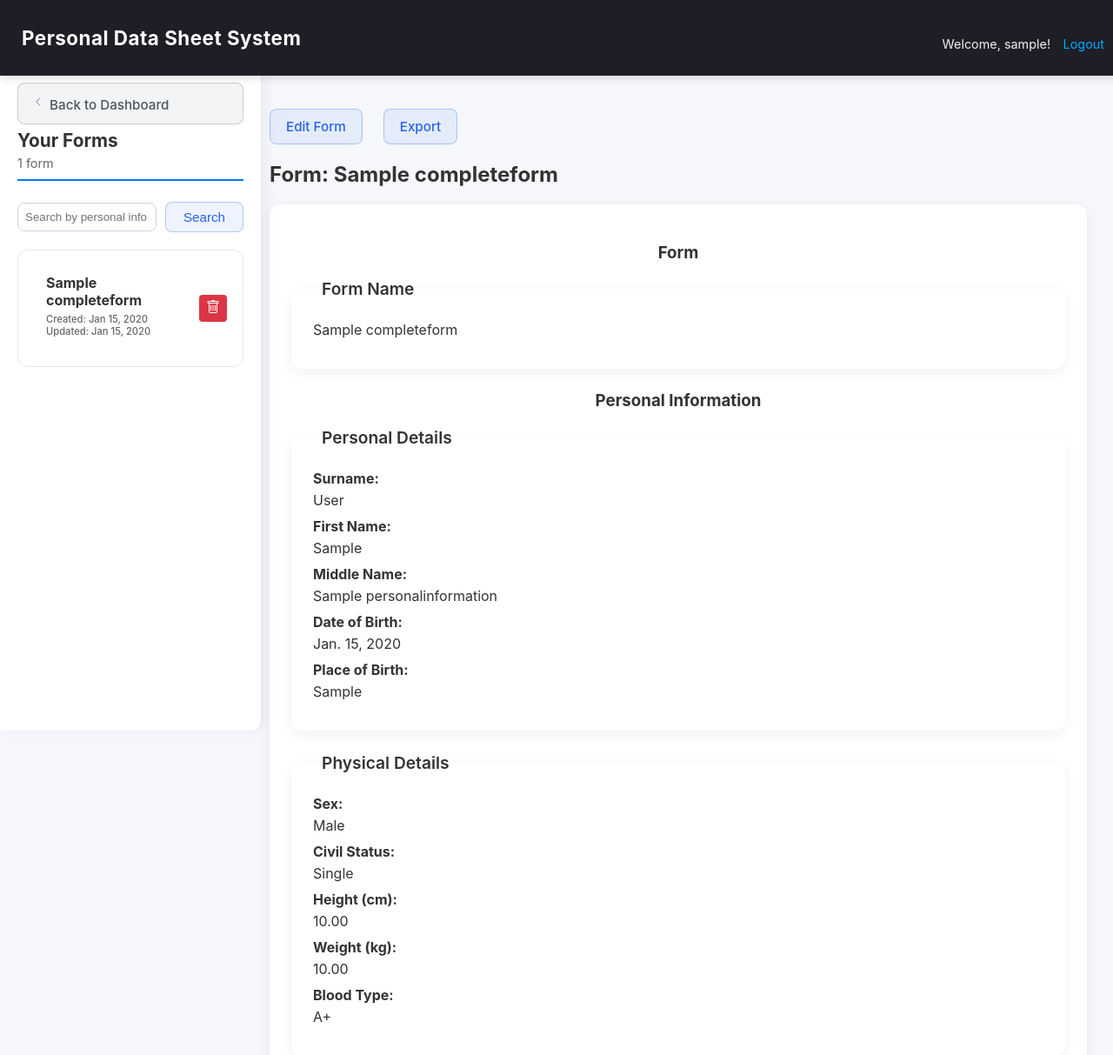
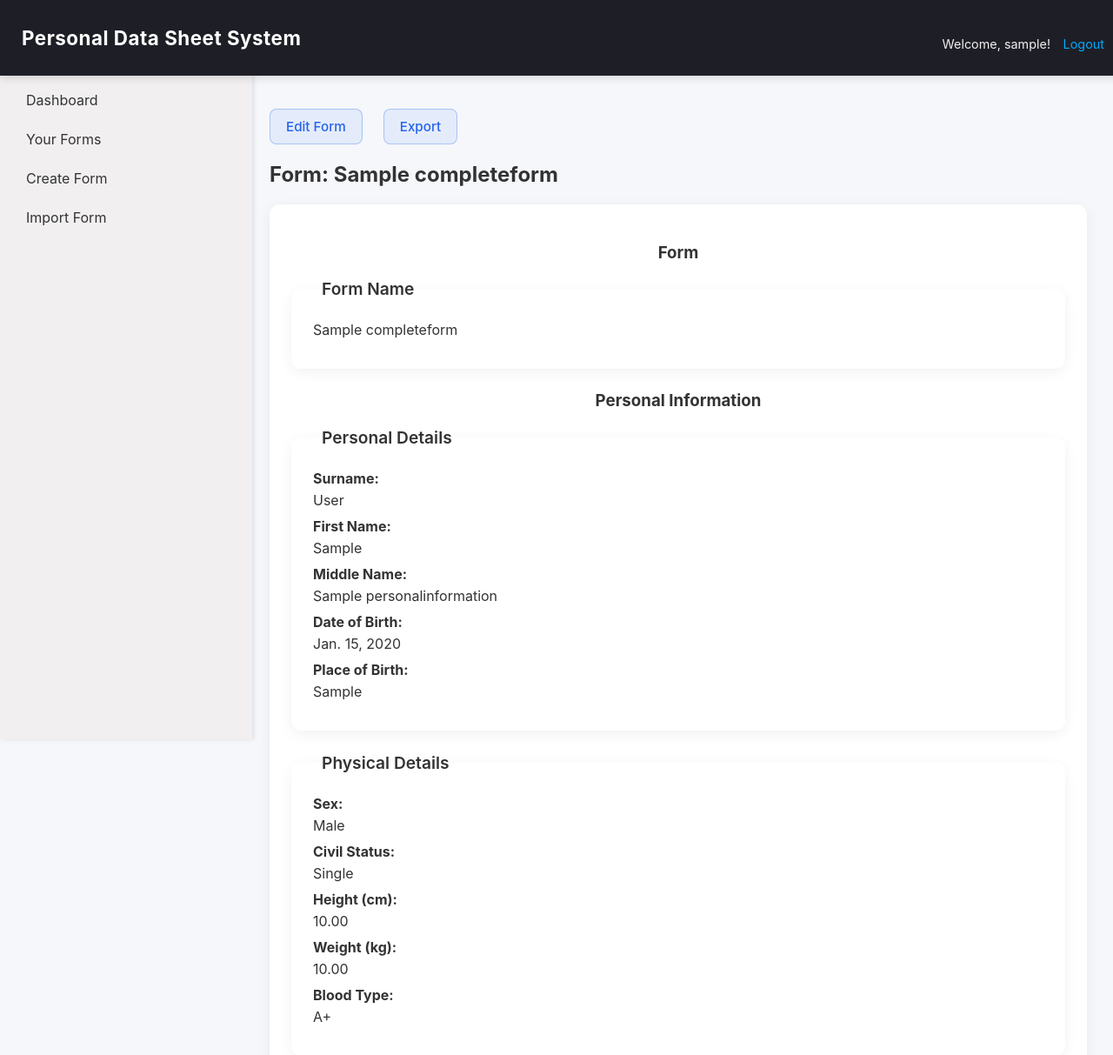
Before and after one commit to Gabrielkaos/PDS_SYSTEM_DJANGO, a Django app: page /forms/1 in a window 1280 px wide. Shown: the top 1213 px of the page at 87% size. Run offline with Django 4.2, Linux system fonts and the light colour scheme; a user stored in the database is signed in; tables that the repository leaves empty hold one stand-in row (values such as "Sample post").

Commit message:
changes in forms.html and sidebar style

```diff
--- a/pds_app/static/pds_app/css/style.css
+++ b/pds_app/static/pds_app/css/style.css
@@ -1,35 +1,6 @@
-.back-dashboard-btn {
-    display: inline-flex;
-    align-items: center;
-    gap: 8px;
-
-    padding: 10px 18px;
-    border-radius: 8px;
-
-    background: rgba(107, 114, 128, 0.08); /* same family as cancel-btn, view-btn */
-    border: 1px solid rgba(107, 114, 128, 0.3);
-    color: #4b5563;
-
-    text-decoration: none;
-    font-weight: 500;
-    font-size: 0.95rem;
-
-    backdrop-filter: blur(10px);
-    transition: all 0.3s ease;
-}
-
-.back-dashboard-btn:hover {
-    background: rgba(107, 114, 128, 0.15);
-    border-color: rgba(107, 114, 128, 0.5);
-    transform: translateY(-1px);
-    box-shadow: 0 4px 12px rgba(107, 114, 128, 0.2);
-    text-decoration: none;
-    color: #4b5563;
-}
 
 
-
-/*dashboard */
+/*dashboard =============================================*/
 
 .dashboard-container {
     max-width: 1200px;
@@ -43,7 +14,7 @@
     font-weight: 600;
 }
 
-/* Stats Grid */
+
 .stats-grid {
     display: grid;
     grid-template-columns: repeat(auto-fit, minmax(260px, 1fr));
@@ -91,7 +62,7 @@
     font-size: 0.9rem;
 }
 
-/* Quick Actions */
+
 .quick-actions {
     background: #ffffff;
     padding: 22px;
@@ -125,7 +96,6 @@
     backdrop-filter: blur(10px);
 }
 
-/* Button Colors Aligned to Global Theme Effects */
 .create-btn {
     background: rgba(16, 185, 129, 0.08);
     border: 1px solid rgba(16, 185, 129, 0.3);
@@ -164,7 +134,6 @@
     transform: translateY(-2px);
 }
 
-/* Recent Forms */
 .recent-section {
     background: #ffffff;
     padding: 22px;
@@ -216,13 +185,13 @@
     color: #6b7280;
 }
 
-/* Empty State */
+
 .empty-state {
     text-align: center;
     padding: 30px 20px;
     color: #666;
 }
-
+/*dashboard =============================================*/
 
 /*
 Search
@@ -480,17 +449,6 @@ forms.html
     color: white;
 }
 
-.empty-state {
-    text-align: center;
-    padding: 40px 20px;
-    color: #666;
-}
-
-.empty-state p {
-    margin-bottom: 15px;
-    font-size: 1.1em;
-}
-
 .create-first-btn {
     display: inline-block;
     padding: 10px 20px;
@@ -507,19 +465,7 @@ forms.html
     text-decoration: none;
 }
 
-.sidebar::after {
-    content: "";
-    display: block;
-    height: 60px;
-    flex-shrink: 0;
-}
 
-.sidebar a.disabled-link {
-    color: #aaa;
-    cursor: not-allowed;
-    pointer-events: none;
-    text-decoration: none;
-}
 
 .general-form table {
   width: 100%;
@@ -726,38 +672,64 @@ header p a {
     margin-top: 75px;
 }
 
+/* sidebar================================================= */
 
 .sidebar {
-    width: 260px;
-    background: #ffffff;
-    border-right: 1px solid #e5e7eb;
+    width: 250px;
+    background-color: #f1efef;
     padding: 20px;
-    height: calc(100vh - 75px);
+    padding-bottom: 40px;
+    box-shadow: 2px 0 5px rgba(0, 0, 0, 0.1);
+    height: calc(100vh - 85px);
     position: fixed;
     overflow-y: auto;
-    box-shadow: 4px 0 15px rgba(0,0,0,0.05);
-    border-radius: 0 12px 12px 0;
+    overflow-x: hidden;
+}
+
+.sidebar::after {
+    content: "";
+    display: block;
+    height: 60px;
+    flex-shrink: 0;
+}
+
+.sidebar a {
+    display: block;
+    color: #333;
+    text-decoration: none;
+    padding: 10px;
+    margin-bottom: 5px;
+    border-radius: 5px;
+}
+
+.sidebar a:hover {
+    background-color: #e0e0e0;
+}
+
+.sidebar a.active {
+    background-color: #00aaff;
+    color: white;
+    cursor: default;
+    pointer-events: none;
+}
+
+.sidebar span.active {
+    background-color: #00aaff;
+    color: white;
+    display: block;
+    padding: 10px;
+    border-radius: 5px;
+}
+
+.sidebar a.disabled-link {
+    color: #aaa;
+    cursor: not-allowed;
+    pointer-events: none;
+    text-decoration: none;
 }
 
 
-.sidebar a, .sidebar span {
-    display: block;
-    padding: 12px 14px;
-    border-radius: 8px;
-    margin-bottom: 6px;
-    font-weight: 500;
-    transition: 0.2s;
-}
-
-.sidebar a:hover {
-    background: #f0f4ff;
-}
-
-.sidebar span.active,
-.sidebar a.active {
-    background: #2563eb;
-    color: white !important;
-}
+/* sidebar ================================================================= */
 
 
 .content {
--- a/pds_app/static/pds_app/js/modal.js
+++ b/pds_app/static/pds_app/js/modal.js
@@ -2,7 +2,7 @@
 
 document.addEventListener("DOMContentLoaded", function() {
     const modal = document.getElementById("attendanceModal");
-    const openModalBtn = document.getElementById("openModalBtn");
+    const openModalBtn = document.getElementById("side-bar-import-form");
     const closeModalBtn = document.getElementById("closeModalBtn");
 
 
--- a/pds_app/templates/pds_app/dashboard.html
+++ b/pds_app/templates/pds_app/dashboard.html
@@ -3,28 +3,24 @@
 
 {% block sidebar %}
 
+    <a class="{% if request.resolver_match.url_name == 'dashboard' %}active{% endif %}"
+    href="{% url 'dashboard' %}">
+    Dashboard
+    </a>
 
-    <a href="{% url 'dashboard' %}" class="active">Dashboard</a>
-    <a href="{% url 'home' %}">Your Forms</a>
+    <a class="{% if request.resolver_match.url_name == 'home' %}active{% endif %}"
+    href="{% url 'home' %}">
+    Your Forms
+    </a>
 
-    <div class="form-item" id="createNewLink">
-        <a href="{% url 'create_form'  %}" class="form-link" id="createFormLink">
-            <div class="form-name">Create New</div>
-        </a>
-        <button class="add-btn" id="createFormButton" type="button">
-            <svg xmlns="http://www.w3.org/2000/svg" height="16px" viewBox="0 -960 960 960" width="16px" fill="#e3e3e3"><path d="M440-80v-340H120v-120h320v-340h80v340h320v120H520v340h-80Z"/></svg>
-        </button>
-    </div>
+    <a class="{% if request.resolver_match.url_name == 'create_form' %}active{% endif %}"
+    href="{% url 'create_form' %}">
+    Create Form
+    </a>
 
-    <div class="form-item" id="clickableFormItem">
-        <a>
-            <div class="form-name">Import Form</div>
-        </a>
-        <button id="openModalBtn" type="button" class="open-modal-button" hidden>
-
-        </button>
-    </div>
-
+    <a id="side-bar-import-form" href="#">
+    Import Form
+    </a>
 
 {% endblock %}
 
--- a/pds_app/templates/pds_app/forms.html
+++ b/pds_app/templates/pds_app/forms.html
@@ -1,31 +1,23 @@
-{% extends 'pds_app/home.html' %}
+{% extends 'pds_app/dashboard.html' %}
 
-{% block sidebar %}
-
-<a href="{% url 'dashboard' %}" class="back-dashboard-btn">
-    <svg xmlns="http://www.w3.org/2000/svg" width="18" height="18" viewBox="0 0 24 24" fill="none" stroke="currentColor">
-        <path d="M15 18l-6-6 6-6"/>
-    </svg>
-    Back to Dashboard
-</a>
+{% block content %}
+<div class="forms-container">
 
     <div class="forms-header">
-    <h3>Your Forms</h3>
-    <p class="forms-count">{{ forms|length }} form{{ forms|pluralize }}</p>
+        <h2>Your Forms</h2>
+        <p class="forms-count">{{ total_forms }} form{{ total_forms|pluralize }}</p>
     </div>
 
+    <a href="{% url 'home' %}" hidden id="hidden_a"></a>
     <div class="search-section">
-    <a href="{% url 'create_form' %}" hidden id="hidden_a" style="margin: -10px;"></a>
-    <form method="get" action="{% url 'home' %}" id="form-search">
+        <form method="get" action="{% url 'home' %}">
             <input
                 type="text"
                 name="search"
                 value="{{ search_query }}"
-            placeholder="Search by personal info"
+                placeholder="Search by name, email, mobile..."
             >
-        <button type="submit">
-            Search
-        </button>
+            <button type="submit">Search</button>
             {% if search_query %}
             <button type="button" id="button_clear">
                 Clear
@@ -34,39 +26,83 @@
         </form>
 
         {% if search_query %}
-    <p>
-        {{ total_forms }} result{{ total_forms|pluralize }} for "{{ search_query }}"
-    </p>
+        <p>Found {{ total_forms }} result{{ total_forms|pluralize }} for "{{ search_query }}"</p>
         {% endif %}
     </div>
 
+
+    {% if forms %}
     <div class="forms-list">
         {% for form in forms %}
-        <div class="form-item" id="mainFormLink">
-            <a href="{% url 'all_forms' form.id %}" class="form-link" id="mainLink">
-                <div class="form-name">{{ form.name }}</div>
-                <div class="form-date">Created: {{ form.created_at|date:"M d, Y" }}</div>
-                <div class="form-date">Updated: {{ form.updated_at|date:"M d, Y" }}</div>
+        <div class="form-item">
+            <a href="{% url 'all_forms' form.id %}" class="form-link">
+                <div class="form-info">
+                    <div class="form-name">{{ form.name|default:"Unnamed Form" }}</div>
+                    <div class="form-details">
+                        <span class="form-date">Created: {{ form.created_at|date:"M d, Y" }}</span>
+                        <span class="form-date">Updated: {{ form.updated_at|date:"M d, Y" }}</span>
+                    </div>
+                </div>
             </a>
 
-            <form method="post" action="{% url 'delete_form' form.id %}" class="delete-form">
+            <div class="form-actions">
+                <a href="{% url 'edit_form' form.id %}" class="action-icon edit-icon" title="Edit">
+                    <svg xmlns="http://www.w3.org/2000/svg" width="18" height="18" fill="currentColor" viewBox="0 0 16 16">
+                        <path d="M12.146.146a.5.5 0 0 1 .708 0l3 3a.5.5 0 0 1 0 .708l-10 10a.5.5 0 0 1-.168.11l-5 2a.5.5 0 0 1-.65-.65l2-5a.5.5 0 0 1 .11-.168l10-10zM11.207 2.5 13.5 4.793 14.793 3.5 12.5 1.207 11.207 2.5zm1.586 3L10.5 3.207 4 9.707V10h.5a.5.5 0 0 1 .5.5v.5h.5a.5.5 0 0 1 .5.5v.5h.293l6.5-6.5zm-9.761 5.175-.106.106-1.528 3.821 3.821-1.528.106-.106A.5.5 0 0 1 5 12.5V12h-.5a.5.5 0 0 1-.5-.5V11h-.5a.5.5 0 0 1-.468-.325z"/>
+                    </svg>
+                </a>
+
+                <a href="{% url 'export_form' form.id %}" class="action-icon export-icon" title="Export">
+                    <svg xmlns="http://www.w3.org/2000/svg" width="18" height="18" fill="currentColor" viewBox="0 0 16 16">
+                        <path d="M.5 9.9a.5.5 0 0 1 .5.5v2.5a1 1 0 0 0 1 1h12a1 1 0 0 0 1-1v-2.5a.5.5 0 0 1 1 0v2.5a2 2 0 0 1-2 2H2a2 2 0 0 1-2-2v-2.5a.5.5 0 0 1 .5-.5z"/>
+                        <path d="M7.646 11.854a.5.5 0 0 0 .708 0l3-3a.5.5 0 0 0-.708-.708L8.5 10.293V1.5a.5.5 0 0 0-1 0v8.793L5.354 8.146a.5.5 0 1 0-.708.708l3 3z"/>
+                    </svg>
+                </a>
+
+                <form method="post" action="{% url 'delete_form' form.id %}" class="delete-form" style="display: inline;">
                     {% csrf_token %}
-                <button type="submit" class="delete-btn" onclick="return confirm('Are you sure you want to delete {{ form.name }}?');">
-                    <svg xmlns="http://www.w3.org/2000/svg" width="16" height="16" fill="currentColor" viewBox="0 0 16 16">
+                    <button type="submit" class="action-icon delete-icon" title="Delete" onclick="return confirm('Are you sure you want to delete {{ form.name|default:"this form" }}?');">
+                        <svg xmlns="http://www.w3.org/2000/svg" width="18" height="18" fill="currentColor" viewBox="0 0 16 16">
                             <path d="M5.5 5.5A.5.5 0 0 1 6 6v6a.5.5 0 0 1-1 0V6a.5.5 0 0 1 .5-.5m2.5 0a.5.5 0 0 1 .5.5v6a.5.5 0 0 1-1 0V6a.5.5 0 0 1 .5-.5m3 .5a.5.5 0 0 0-1 0v6a.5.5 0 0 0 1 0z"/>
                             <path d="M14.5 3a1 1 0 0 1-1 1H13v9a2 2 0 0 1-2 2H5a2 2 0 0 1-2-2V4h-.5a1 1 0 0 1-1-1V2a1 1 0 0 1 1-1H6a1 1 0 0 1 1-1h2a1 1 0 0 1 1 1h3.5a1 1 0 0 1 1 1zM4.118 4 4 4.059V13a1 1 0 0 0 1 1h6a1 1 0 0 0 1-1V4.059L11.882 4zM2.5 3h11V2h-11z"/>
                         </svg>
                     </button>
                 </form>
             </div>
+        </div>
         {% endfor %}
     </div>
 
 
+    {% if forms.has_other_pages %}
+    <div class="pagination">
+        {% if forms.has_previous %}
+            <a href="?page=1{% if search_query %}&search={{ search_query }}{% endif %}">&laquo; First</a>
+            <a href="?page={{ forms.previous_page_number }}{% if search_query %}&search={{ search_query }}{% endif %}">Previous</a>
+        {% endif %}
 
+        <span>Page {{ forms.number }} of {{ forms.paginator.num_pages }}</span>
 
+        {% if forms.has_next %}
+            <a href="?page={{ forms.next_page_number }}{% if search_query %}&search={{ search_query }}{% endif %}">Next</a>
+            <a href="?page={{ forms.paginator.num_pages }}{% if search_query %}&search={{ search_query }}{% endif %}">Last &raquo;</a>
+        {% endif %}
+    </div>
+    {% endif %}
 
-{% endblock sidebar %}
+    {% else %}
 
-{% block content %}
+    <div class="empty-state">
+        <svg xmlns="http://www.w3.org/2000/svg" width="64" height="64" fill="#ccc" viewBox="0 0 16 16" style="margin-bottom: 20px;">
+            <path d="M14 4.5V14a2 2 0 0 1-2 2H4a2 2 0 0 1-2-2V2a2 2 0 0 1 2-2h5.5L14 4.5zm-3 0A1.5 1.5 0 0 1 9.5 3V1H4a1 1 0 0 0-1 1v12a1 1 0 0 0 1 1h8a1 1 0 0 0 1-1V4.5h-2z"/>
+        </svg>
+        <p>No forms found</p>
+        {% if search_query %}
+        <p style="font-size: 0.9em; color: #999;">Try a different search term or <a href="{% url 'home' %}">clear your search</a></p>
+        {% else %}
+        <a href="{% url 'create_form' %}" class="create-first-btn">Create Your First Form</a>
+        {% endif %}
+    </div>
+    {% endif %}
+</div>
 {% endblock content %}
--- a/pds_app/templates/pds_app/home.html
+++ b/pds_app/templates/pds_app/home.html
@@ -49,18 +49,6 @@
             {% endblock content %}
         </div>
     </div>
-
-    <!-- for opening modal -->
-    <script>
-        const form_item = document.getElementById('clickableFormItem')
-        const open_modal_button = document.getElementById('openModalBtn')
-
-        form_item.addEventListener("click",(event)=>{
-            if(event.target !== open_modal_button){
-                open_modal_button.click()
-            }
-        })
-    </script>
     <!-- for clear button in search -->
     <script>
 
@@ -70,18 +58,7 @@
             window.location = document.getElementById("hidden_a").href
         })
     </script>
-    <!-- to make the create and import button work -->
-    <script>
-        document.getElementById('createFormButton').addEventListener('click', function() {
-            window.location = document.getElementById("createFormLink").href;
-        });
-        document.getElementById('createNewLink').addEventListener('click', function() {
-            window.location = document.getElementById("createFormLink").href;
-        });
-        document.getElementById('mainFormLink').addEventListener('click', function() {
-            window.location = document.getElementById("mainLink").href;
-        });
-    </script>
+
     <script src="{% static 'pds_app/js/modal.js' %}"></script>
 </body>
 </html>
```
Lines whose indentation alone changed are shown as unchanged.
